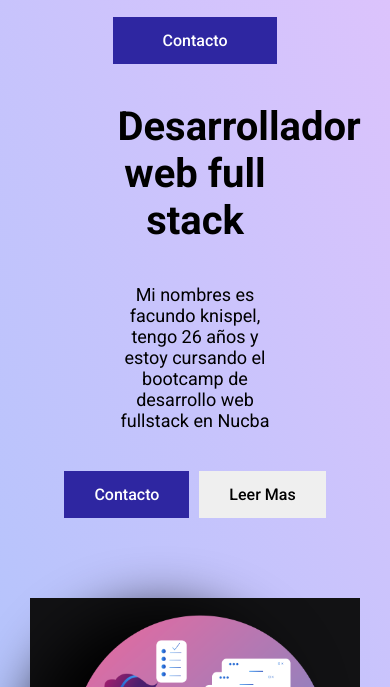
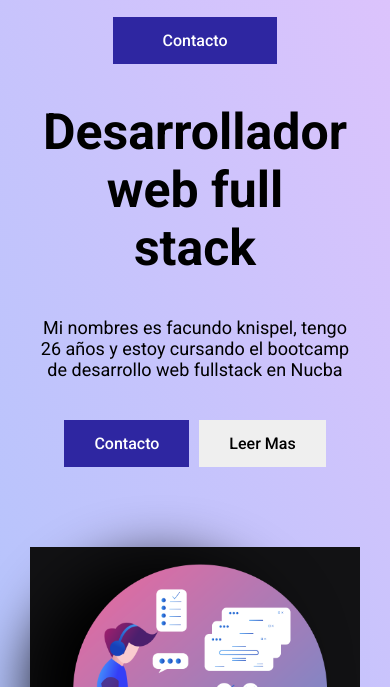
Before and after one commit to facuknispel12/landingpage-actualizada, a plain HTML site: page index.html in a window 390 px wide. Shown: the part 157-844 px from the top of the page. Drawn offline with Linux system fonts and the light colour scheme.

Commit message:
responsive h1

```diff
--- a/styles.css
+++ b/styles.css
@@ -375,13 +375,14 @@ footer{
     .btn-header-contacto {
         margin-top: 20px;
     }
-    .text-informacion-cover h1 {
-       font-size: 2.5em;
-
-
+    .text-informacion-cover  {
+       width: 100%;
 
     }
 
+    .text-informacion-cover h1 {
+
+    }
     .btn-leermas-cover,.btn_contacto_cover{
         padding: 14px 30px;
     }
```
